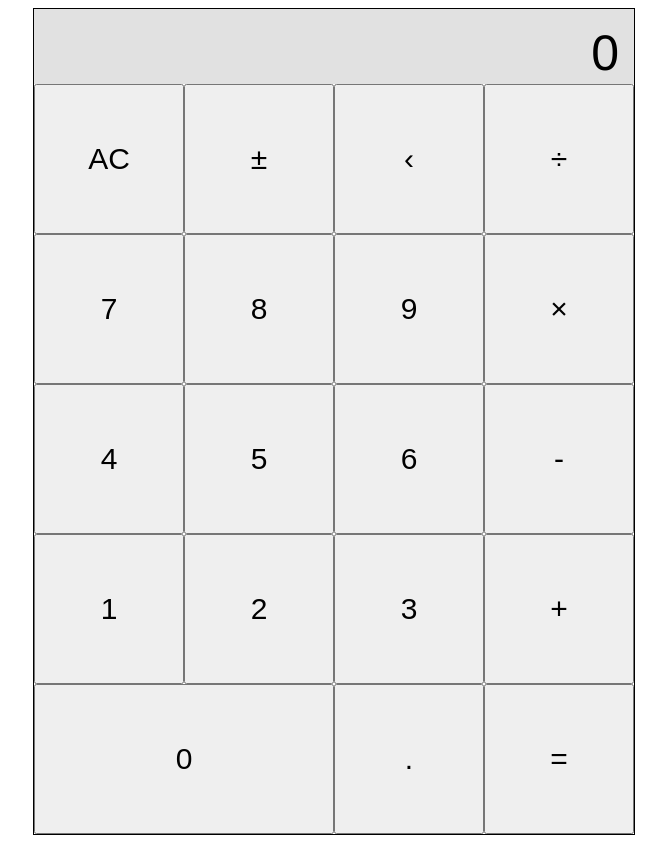
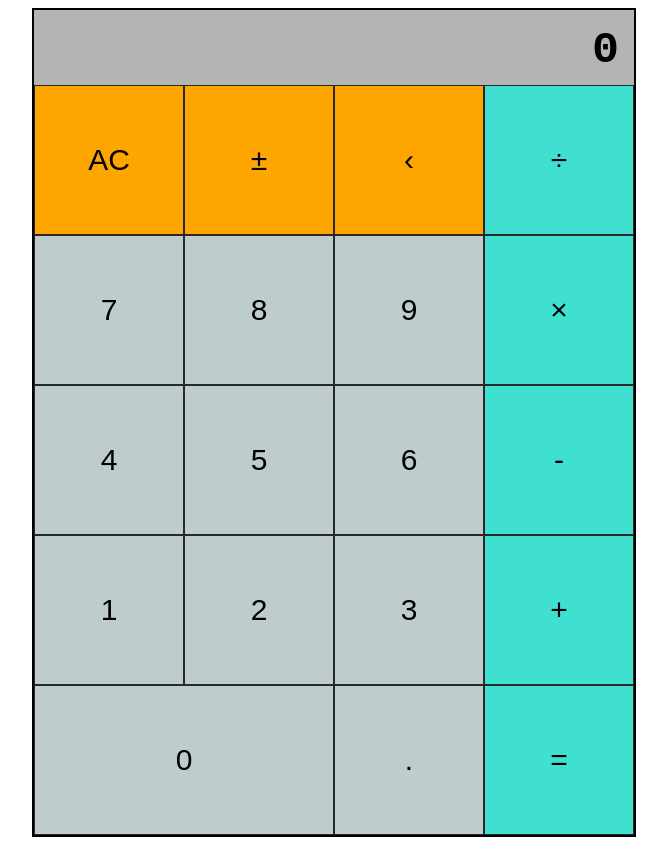
Before and after one commit to Alkylaid/calculator, a plain HTML site: page index.html in a window 1280 px wide. Shown: the whole page, without its empty margins (306-973 px from the left). Drawn offline with Linux system fonts and the light colour scheme.

Commit message:
Update calc appearance

```diff
--- a/calculator.js
+++ b/calculator.js
@@ -9,6 +9,7 @@ const entry = document.querySelector('#entry');
 button.forEach((btn) => {
     btn.addEventListener('click', () => {
         const input = btn.getAttribute('value');
+        //Checks to see if clear button is clicked or if user divided by zero previously
         if (input === "clear" || currentEntry.includes("C")) {
             clear();
         }
--- a/index.html
+++ b/index.html
@@ -14,25 +14,25 @@
             <div id="entry">0</div>
         </div>
         <div class="buttonContainer">
-            <button type="button" id="zero" value="0">0</button>
-            <button type="button" id="decimal" value=".">.</button>
-            <button type="button" id="equals" value="equals">=</button>
-            <button type="button" id="one" value="1">1</button>
-            <button type="button" id="two" value="2">2</button>
-            <button type="button" id="three" value="3">3</button>
-            <button type="button" id="add" value="add">+</button>
-            <button type="button" id="four" value="4">4</button>
-            <button type="button" id="five" value="5">5</button>
-            <button type="button" id="six" value="6">6</button>
-            <button type="button" id="subtract" value="subtract">-</button>
-            <button type="button" id="seven" value="7">7</button>
-            <button type="button" id="eight" value="8">8</button>
-            <button type="button" id="nine" value="9">9</button>
-            <button type="button" id="multiply" value="multiply">&#215;</button>
-            <button type="button" id="clear" value="clear">AC</button>
-            <button type="button" id="sign" value="sign">&#177;</button>
-            <button type="button" id="delete" value="delete">&#8249;</button>
-            <button type="button" id="divide" value="divide">&#247;</button>
+            <button type="button" class="numpad" id="zero" value="0">0</button>
+            <button type="button" class="numpad" value=".">.</button>
+            <button type="button" class="operator" value="equals">=</button>
+            <button type="button" class="numpad" value="1">1</button>
+            <button type="button" class="numpad" value="2">2</button>
+            <button type="button" class="numpad" value="3">3</button>
+            <button type="button" class="operator" value="add">+</button>
+            <button type="button" class="numpad" value="4">4</button>
+            <button type="button" class="numpad" value="5">5</button>
+            <button type="button" class="numpad" value="6">6</button>
+            <button type="button" class="operator" value="subtract">-</button>
+            <button type="button" class="numpad" value="7">7</button>
+            <button type="button" class="numpad" value="8">8</button>
+            <button type="button" class="numpad" value="9">9</button>
+            <button type="button" class="operator" value="multiply">&#215;</button>
+            <button type="button" class="miscButton" value="clear">AC</button>
+            <button type="button" class="miscButton" value="sign">&#177;</button>
+            <button type="button" class="miscButton"  value="delete">&#8249;</button>
+            <button type="button" class="operator"value="divide">&#247;</button>
         </div>
 
 
--- a/styles.css
+++ b/styles.css
@@ -1,5 +1,6 @@
 body{
     font-family:  'Franklin Gothic Medium', 'Arial Narrow', Arial, sans-serif;
+
 }
 
 .container{
@@ -8,14 +9,14 @@ body{
     width: 600px;
     flex-direction: column;
     justify-content: flex-start;
-    border: 1px solid black;
+    border: 2px solid black;
 
 }
 
 .buttonContainer{
     display: flex;
     flex-wrap: wrap-reverse;
-
+    background: gray;
 }
 
 
@@ -23,23 +24,50 @@ button{
     height: 150px;
     font-size: 30px;
     flex-basis: 25%;
+    border: 1px solid rgb(40, 40, 40);
+    transition-duration: 0.2s;
+}
+
+button:hover{
+    background-image: linear-gradient(rgba(0,0,0,0.1) 0 0);
+
+}
+
+button:active {
+
+    transform: scale(0.98);
 
 }
 
 #display {
     height: 75px;
     width: 600px;
-    background: rgb(225, 225, 225);
+    background: rgb(180, 180, 180);
     display: flex;
     flex-direction: column;
+    font-size: 18px;
 }
 
 #entry {
-    font-size: 50px;
+    font-size: 2.5em;
     align-self: flex-end;
     padding: 15px;
+    font-family: Andale Mono,AndaleMono,monospace;
+    font-weight: bold;
 }
 
 #zero {
     flex-basis: 50%;
 }
+
+.operator{
+    background: turquoise;
+}
+
+.numpad {
+    background: rgb(191, 204, 204);
+}
+
+.miscButton {
+    background: orange;
+}
```
